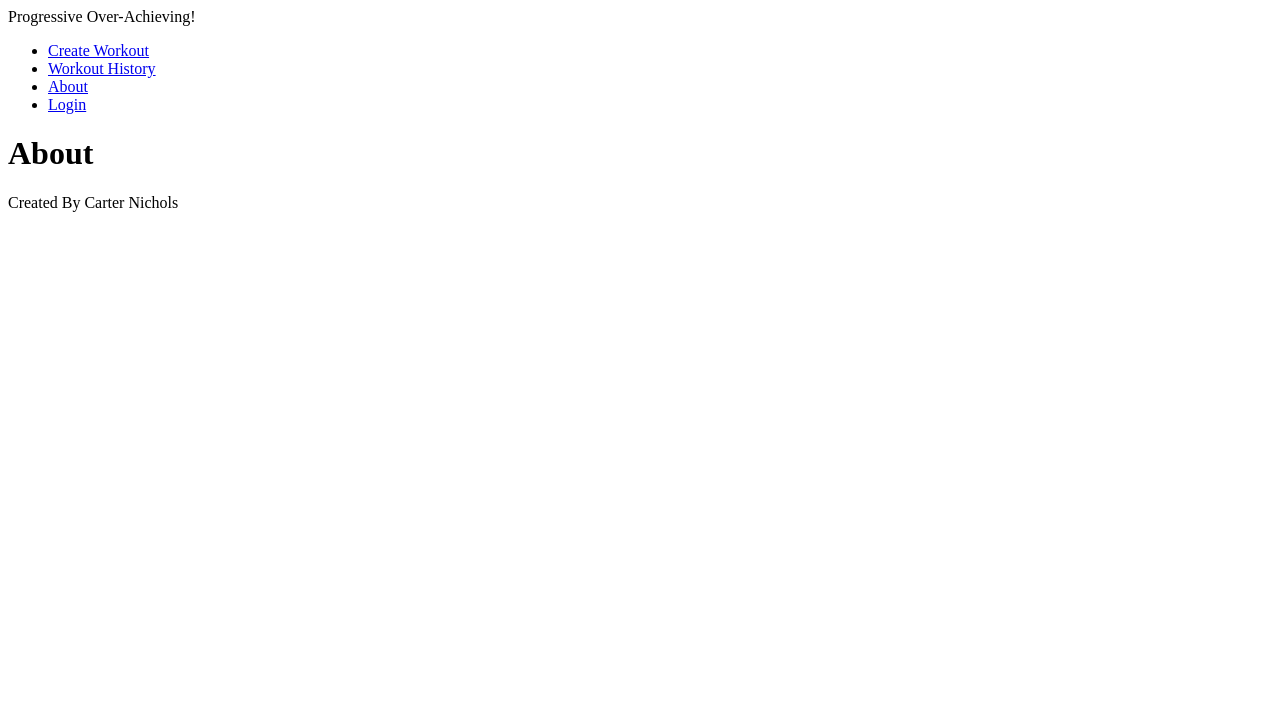
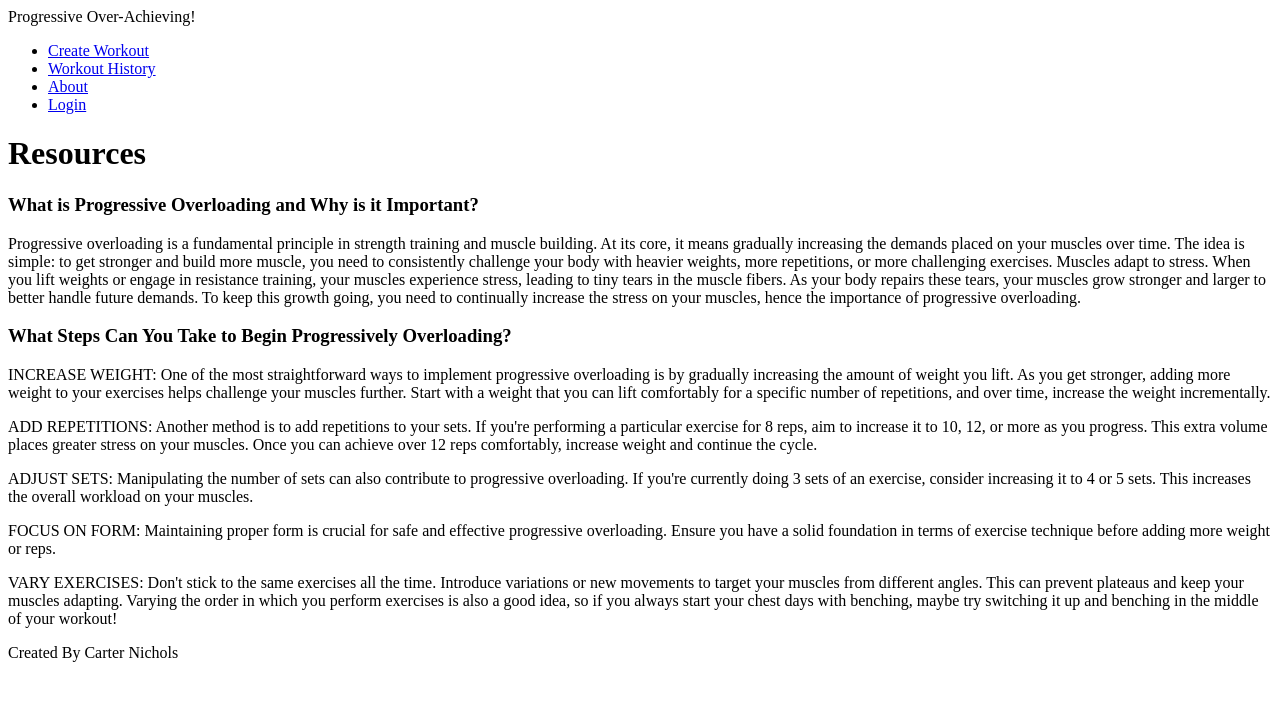
Before and after one commit to CarterN2000/Project-4, a Django app: template main_app/templates/about.html in a window 1280 px wide. Shown: the top 701 px of the page. Run offline with Django 3.2, Linux system fonts and the light colour scheme; the template is opened without the code that fills it, so the values that code supplies are empty.

Commit message:
Full basic functionality complete

```diff
--- a/gymtracker/settings.py
+++ b/gymtracker/settings.py
@@ -76,8 +76,8 @@ WSGI_APPLICATION = 'gymtracker.wsgi.application'
 
 DATABASES = {
     'default': {
-        'ENGINE': 'django.db.backends.sqlite3',
-        'NAME': BASE_DIR / 'db.sqlite3',
+        'ENGINE': 'django.db.backends.postgresql',
+        'NAME': 'gymtrackerapp',
     }
 }
 
--- a/main_app/templates/about.html
+++ b/main_app/templates/about.html
@@ -1,6 +1,23 @@
 {% extends 'base.html' %}
 {% block content %}
 
-<h1>About</h1>
+<h1>Resources</h1>
+
+<div>
+    <div>
+        <h3>What is Progressive Overloading and Why is it Important?</h3>
+        <p>Progressive overloading is a fundamental principle in strength training and muscle building. At its core, it means gradually increasing the demands placed on your muscles over time. The idea is simple: to get stronger and build more muscle, you need to consistently challenge your body with heavier weights, more repetitions, or more challenging exercises. Muscles adapt to stress. When you lift weights or engage in resistance training, your muscles experience stress, leading to tiny tears in the muscle fibers. As your body repairs these tears, your muscles grow stronger and larger to better handle future demands. To keep this growth going, you need to continually increase the stress on your muscles, hence the importance of progressive overloading.</p>
+    </div>
+    <div>
+        <h3>What Steps Can You Take to Begin Progressively Overloading?</h3>
+        <div>
+            <p>INCREASE WEIGHT: One of the most straightforward ways to implement progressive overloading is by gradually increasing the amount of weight you lift. As you get stronger, adding more weight to your exercises helps challenge your muscles further. Start with a weight that you can lift comfortably for a specific number of repetitions, and over time, increase the weight incrementally.</p>
+            <p>ADD REPETITIONS: Another method is to add repetitions to your sets. If you're performing a particular exercise for 8 reps, aim to increase it to 10, 12, or more as you progress. This extra volume places greater stress on your muscles. Once you can achieve over 12 reps comfortably, increase weight and continue the cycle.</p>
+            <p>ADJUST SETS: Manipulating the number of sets can also contribute to progressive overloading. If you're currently doing 3 sets of an exercise, consider increasing it to 4 or 5 sets. This increases the overall workload on your muscles.</p>
+            <p>FOCUS ON FORM: Maintaining proper form is crucial for safe and effective progressive overloading. Ensure you have a solid foundation in terms of exercise technique before adding more weight or reps.</p>
+            <p>VARY EXERCISES: Don't stick to the same exercises all the time. Introduce variations or new movements to target your muscles from different angles. This can prevent plateaus and keep your muscles adapting. Varying the order in which you perform exercises is also a good idea, so if you always start your chest days with benching, maybe try switching it up and benching in the middle of your workout!</p>
+        </div>
+    </div>
+</div>
 
 {% endblock %}
--- a/main_app/templates/workouts/history.html
+++ b/main_app/templates/workouts/history.html
@@ -5,8 +5,7 @@
 {% for workout in workouts %}
 <div>
     <a href="{% url 'workout_detail' workout.id %}">
-        <p>Workout: {{workout.name}}</p>
-        <p>Date: {{workout.date}}</p>
+        <p>{{workout.name}} on {{workout.date}}</p>
     </a>
 </div>
 {% endfor %}
```
Also changed, not shown: db.sqlite3 (deleted), main_app/migrations/0001_initial.py.
